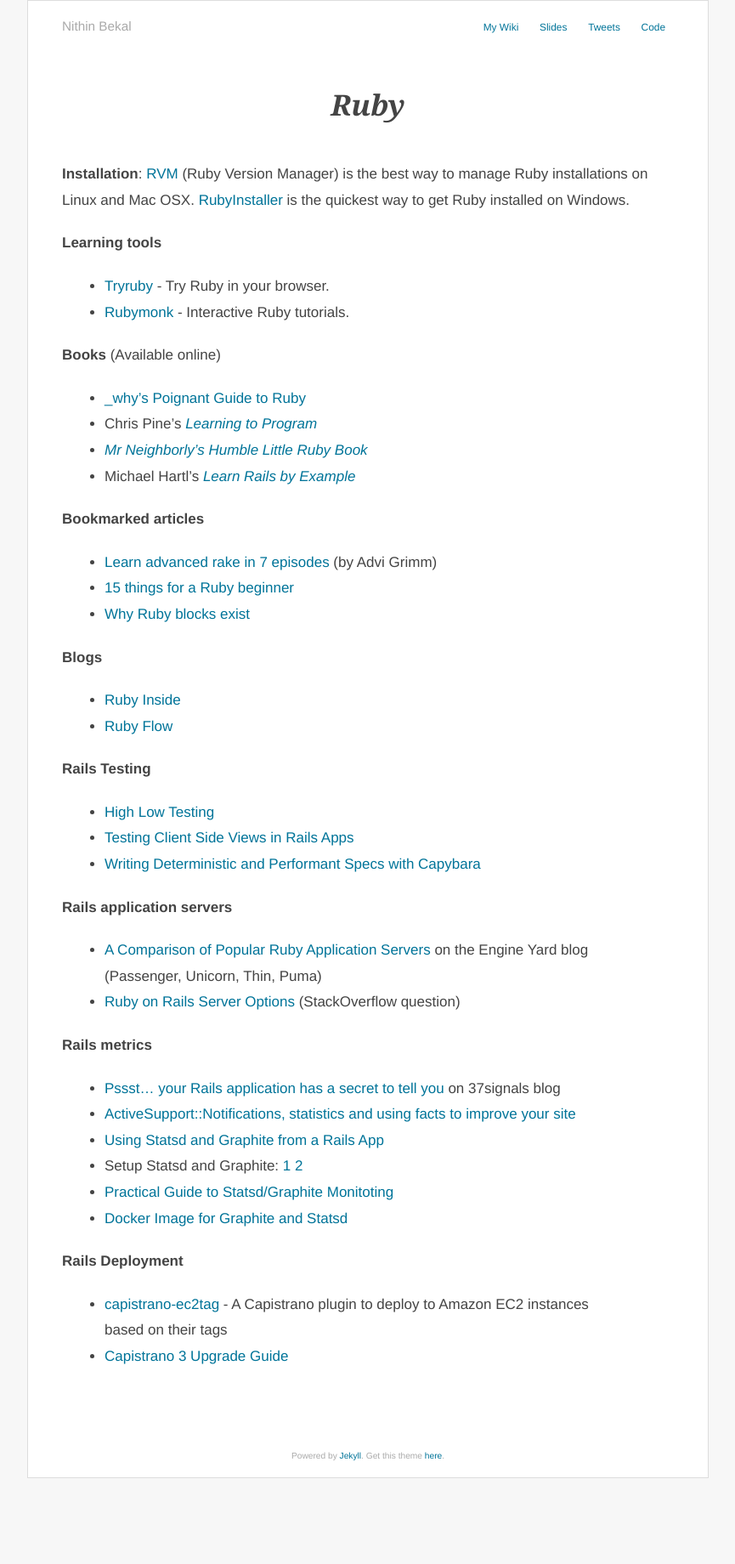
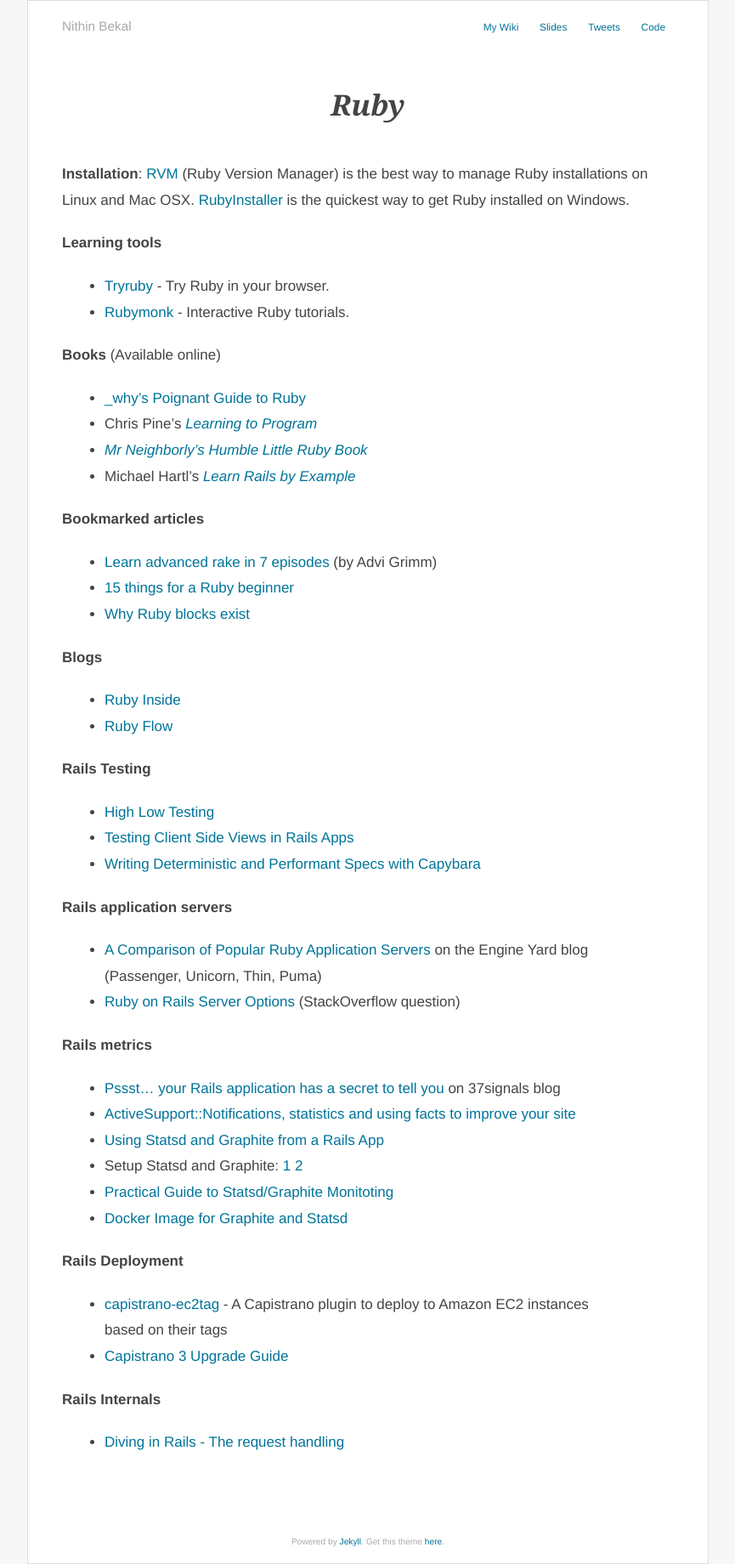
Before and after one commit to nithinbekal/nithinbekal.github.io, a Jekyll site: the page built from notes/programming/lang/ruby/index.md, in a window 1280 px wide. Shown: the whole page at 85% size, without its empty margins (207-1072 px from the left). Built offline with Jekyll 4.4.1, drawn with Linux system fonts in a browser that asks for light colours; before the commit the page ends 1739 px from its top, so only the background shows below that.

Commit message:
Add Rails internals bookmark

```diff
--- a/notes/programming/lang/ruby/index.md
+++ b/notes/programming/lang/ruby/index.md
@@ -58,3 +58,7 @@
 
 * [capistrano-ec2tag](https://github.com/douglasjarquin/capistrano-ec2tag) - A Capistrano plugin to deploy to Amazon EC2 instances based on their tags
 * [Capistrano 3 Upgrade Guide](https://semaphoreapp.com/blog/2013/11/26/capistrano-3-upgrade-guide.html)
+
+**Rails Internals**
+
+* [Diving in Rails - The request handling](http://blog.siami.fr/diving-in-rails-the-request-handling)
```
